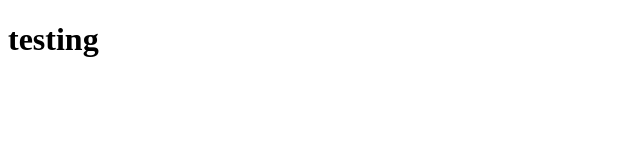
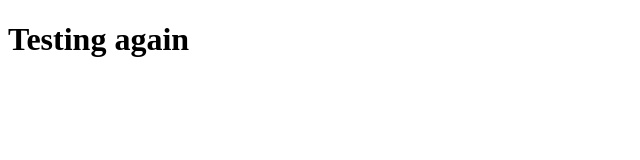
Before and after one commit to michikosuwoto/my-shecodes-project, a plain HTML site: page index.html in a window 1280 px wide. Shown: the whole page, without its empty margins (0-640 px from the left). Drawn offline with Linux system fonts and the light colour scheme.

Commit message:
Update index.html
try updating H1

```diff
--- a/index.html
+++ b/index.html
@@ -7,6 +7,6 @@
     <title>Document</title>
   </head>
   <body>
-    <h1>testing</h1>
+    <h1>Testing again</h1>
   </body>
 </html>
```
